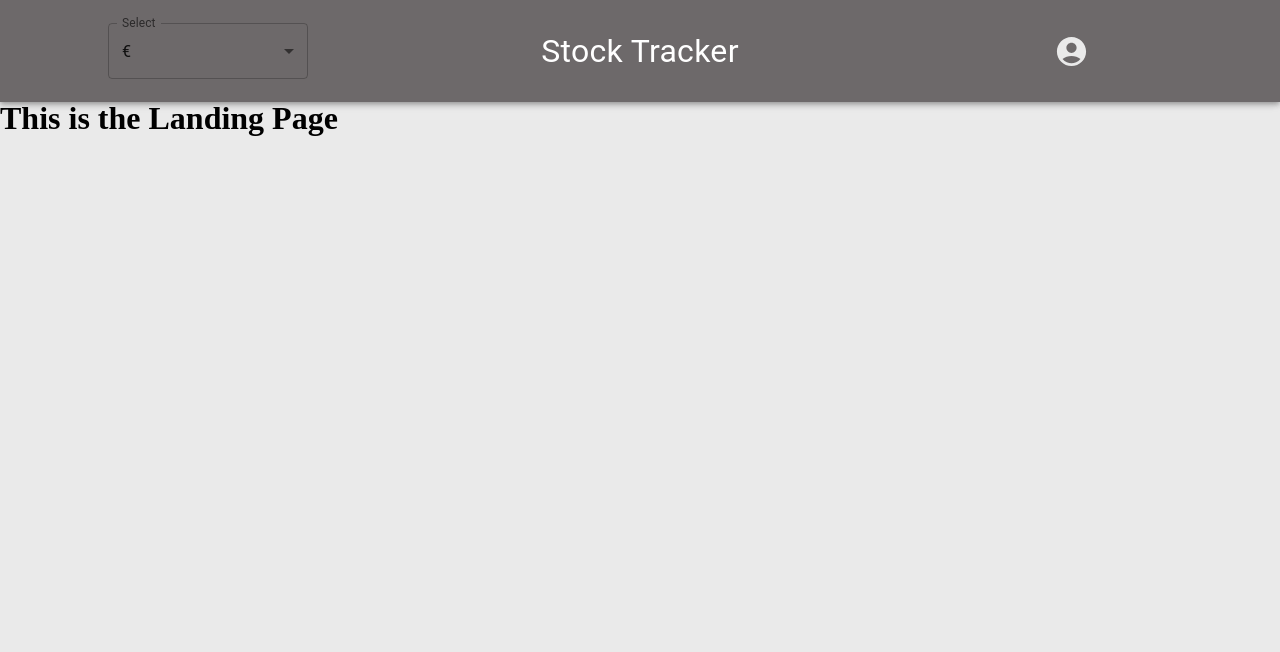
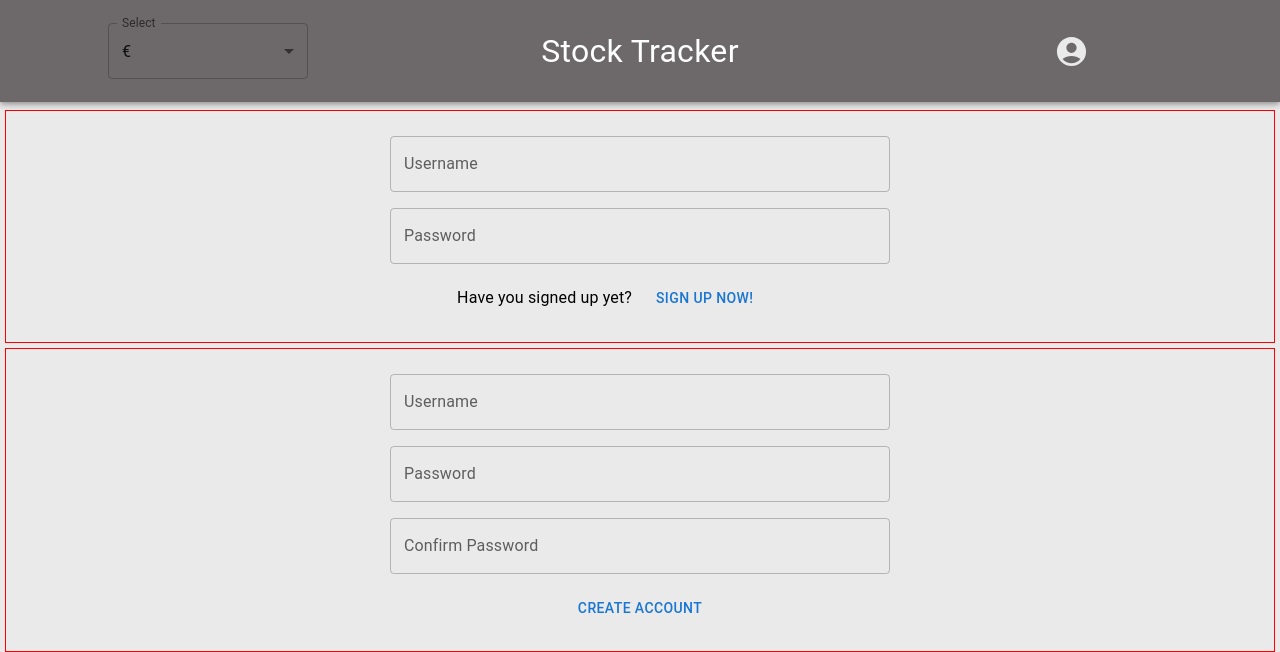
Before and after one commit to haydencfb/Stock-Project, a React (Vite) app in the folder client/: page /LandingPage in a window 1280 px wide. Shown: the top 652 px of the page. Built offline with nearby package versions, Linux system fonts and the light colour scheme.

Commit message:
created login and signup components

```diff
--- a/client/src/app.css
+++ b/client/src/app.css
@@ -13,6 +13,6 @@ html, body, main, #root {
 }
 
 body {
-    margin-top: 100px;
+    margin-top: 110px;
     background-color: var(--primary-white);
 }
--- /dev/null
+++ b/client/src/components/Login Folder/LoginCard.tsx
@@ -0,0 +1,43 @@
+import Button from "@mui/material/Button";
+import TextField from "@mui/material/TextField";
+import Grid from "@mui/material/Grid2";
+import Box from "@mui/material/Box";
+import Typography from '@mui/material/Typography';
+
+const LoginCard = () => {
+    return (
+        <>
+            <Box
+            style={{
+                border: '1px solid red',
+                margin: '5px',
+                padding: '25px',
+                display: 'flex',
+                justifyContent: 'center'
+            }}
+            >
+            <Grid container spacing={2}>
+                <Grid size={12} display='flex' justifyContent='center'>
+                    <TextField fullWidth label="Username" style={{ width: 500 }}></TextField>
+                </Grid>
+
+                <Grid size={12} display='flex' justifyContent='center'>
+                    <TextField fullWidth label="Password" style={{ width: 500 }}></TextField>
+                </Grid>
+
+                <Grid size={6} display='flex' justifyContent='end' alignItems='center'>
+                    <Typography>
+                        Have you signed up yet?
+                    </Typography>
+                </Grid>
+
+                <Grid size={6} display='flex' justifyContent='start' alignItems='center'>
+                    <Button>Sign Up Now!</Button>
+                </Grid>
+            </Grid>
+            </Box>
+        </>
+    )
+}
+
+export default LoginCard;
--- /dev/null
+++ b/client/src/components/Sign Up Folder/SignUp.tsx
@@ -0,0 +1,41 @@
+import Button from "@mui/material/Button";
+import TextField from "@mui/material/TextField";
+import Grid from "@mui/material/Grid2";
+import Box from "@mui/material/Box";
+import Typography from '@mui/material/Typography';
+
+const SignUpCard = () => {
+    return (
+        <>
+            <Box
+            style={{
+                border: '1px solid red',
+                margin: '5px',
+                padding: '25px',
+                display: 'flex',
+                justifyContent: 'center'
+            }}
+            >
+            <Grid container spacing={2}>
+                <Grid size={12} display='flex' justifyContent='center'>
+                    <TextField fullWidth label="Username" style={{ width: 500 }}></TextField>
+                </Grid>
+
+                <Grid size={12} display='flex' justifyContent='center'>
+                    <TextField fullWidth label="Password" style={{ width: 500 }}></TextField>
+                </Grid>
+
+                <Grid size={12} display='flex' justifyContent='center'>
+                    <TextField fullWidth label="Confirm Password" style={{ width: 500 }}></TextField>
+                </Grid>
+
+                <Grid size={12} display='flex' justifyContent='center' alignItems='center'>
+                    <Button>Create Account</Button>
+                </Grid>
+            </Grid>
+            </Box>
+        </>
+    )
+}
+
+export default SignUpCard;
--- a/client/src/pages/Landing Page Folder/LandingPage.tsx
+++ b/client/src/pages/Landing Page Folder/LandingPage.tsx
@@ -1,6 +1,12 @@
+import LoginCard from "../../components/Login Folder/LoginCard";
+import SignUpCard from "../../components/Sign Up Folder/SignUp";
+
 const LandingPage = () => {
     return (
-        <h1>This is the Landing Page</h1>
+        <>
+            <LoginCard />
+            <SignUpCard />
+        </>
     )
 }
 
```
